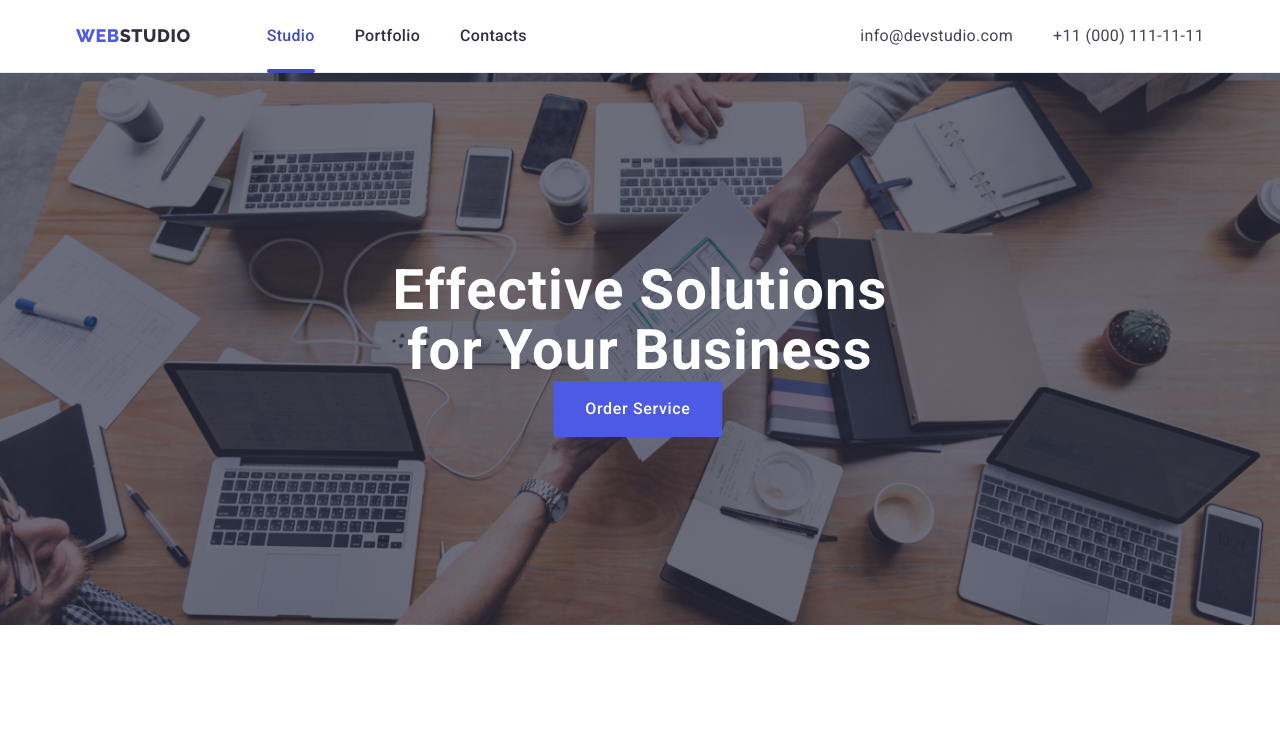
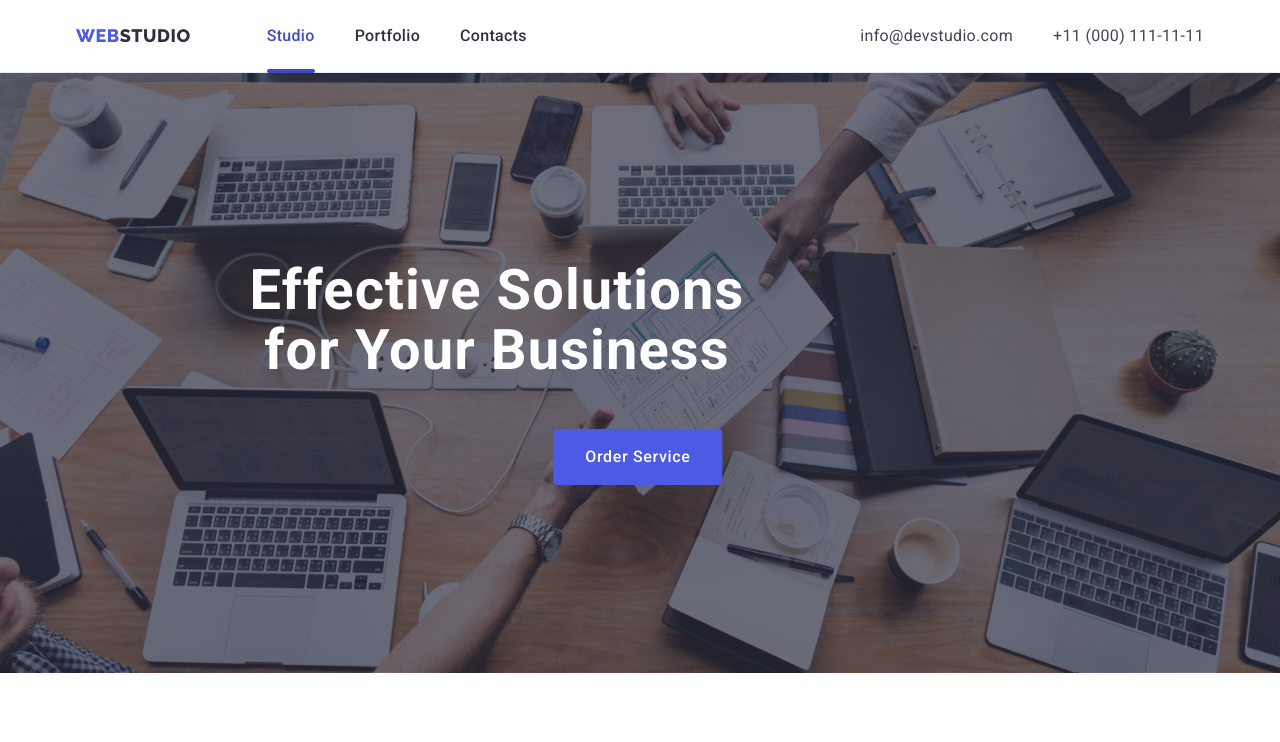
Before and after one commit to Your-Natka/WebStudio_html_css-4, a plain HTML site: page index.html in a window 1280 px wide. Shown: the top 742 px of the page. Drawn offline with nearby package versions, Linux system fonts and the light colour scheme.

Commit message:
git commit

```diff
--- a/css/styles.css
+++ b/css/styles.css
@@ -95,7 +95,7 @@ header {
   line-height: 1.17;
   letter-spacing: 0.03em;
   text-transform: uppercase;
-  padding-right: 76px;
+  margin-right: 76px;
 }
 
 .studio-color {
@@ -219,9 +219,7 @@ header {
   clip: rect(0 0 0 0);
   overflow: hidden;
   }
-.main-section .main-title {
-    margin: 0 auto;
-  }
+
 .main-title {
   margin-bottom: 48px;
   text-align: center;
```
